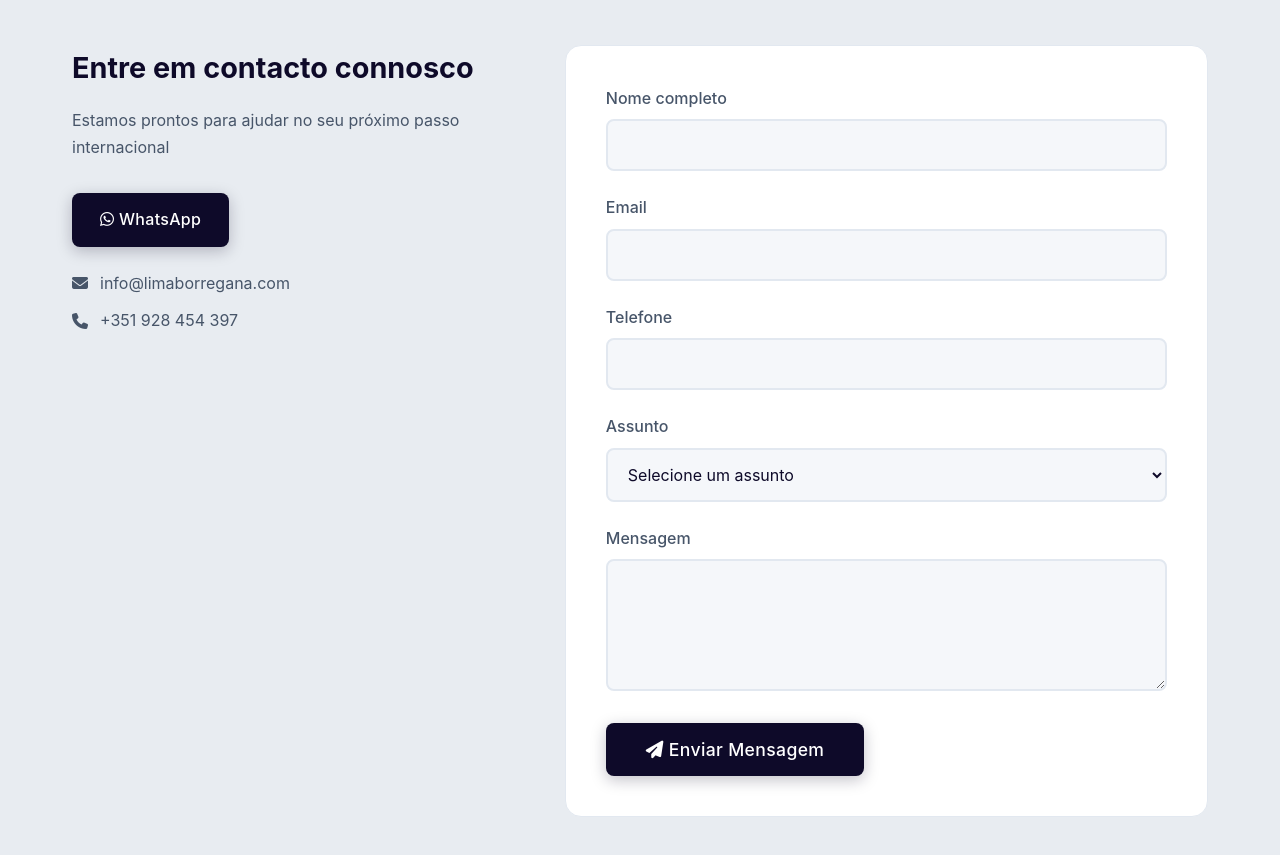
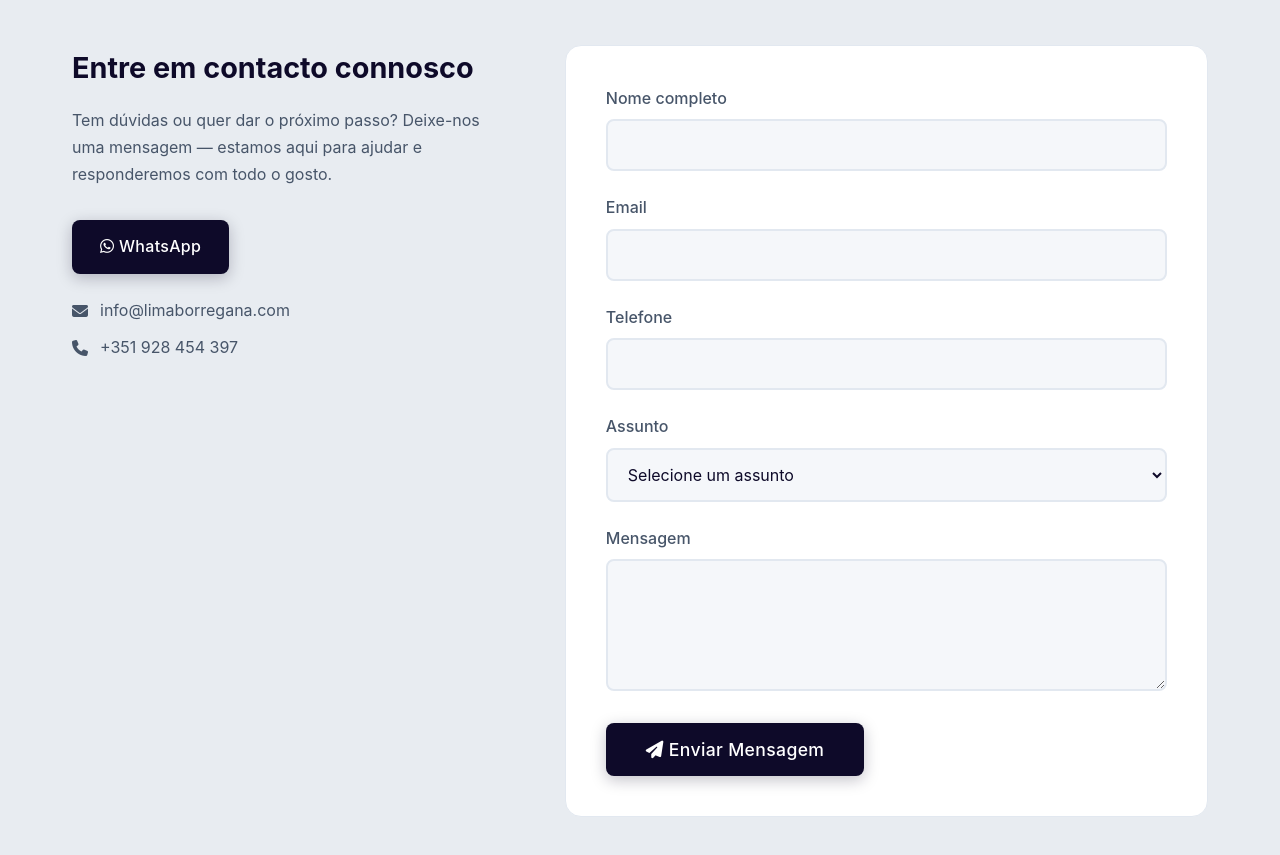
Before and after one commit to DiegoFischerDev/limaborregana, a website: page index.html in a window 1280 px wide. Shown: the part 3630-4485 px from the top of the page. Drawn offline with Linux system fonts and the light colour scheme; no server answers.

Commit message:
add mensagem amigavel

```diff
--- a/assets/css/main.css
+++ b/assets/css/main.css
@@ -1010,11 +1010,7 @@ body {
     color: var(--text-secondary);
     text-decoration: none;
     font-size: 1rem;
-    transition: color 0.2s ease;
-}
-
-.contact-detail:hover {
-    color: var(--accent-primary);
+    cursor: default;
 }
 
 .contact-detail i {
--- a/index.html
+++ b/index.html
@@ -218,14 +218,14 @@
             <div class="contact-content">
                 <div class="contact-info">
                     <h3>Entre em contacto connosco</h3>
-                    <p>Estamos prontos para ajudar no seu próximo passo internacional</p>
+                    <p class="contact-subtitle">Tem dúvidas ou quer dar o próximo passo? Deixe-nos uma mensagem — estamos aqui para ajudar e responderemos com todo o gosto.</p>
                     <a href="https://wa.me/351928454397?text=Olá!%20Gostaria%20de%20saber%20mais%20sobre%20os%20serviços%20da%20Lima%20Borregana." class="btn btn-primary btn-whatsapp" target="_blank" rel="noopener">
                         <i class="fab fa-whatsapp"></i>
                         WhatsApp
                     </a>
                     <div class="contact-details">
-                        <a href="mailto:info@limaborregana.com" class="contact-detail"><i class="fas fa-envelope"></i> info@limaborregana.com</a>
-                        <a href="tel:+351928454397" class="contact-detail"><i class="fas fa-phone"></i> +351 928 454 397</a>
+                        <span class="contact-detail"><i class="fas fa-envelope"></i> info@limaborregana.com</span>
+                        <span class="contact-detail"><i class="fas fa-phone"></i> +351 928 454 397</span>
                     </div>
                 </div>
                 <div class="contact-form-container">
```
